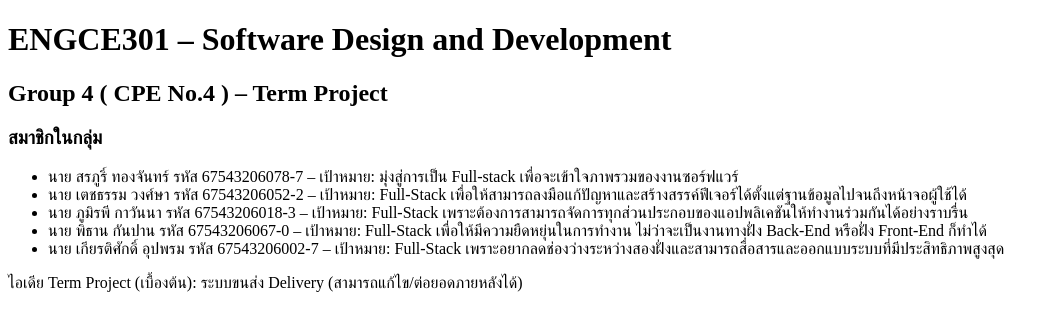
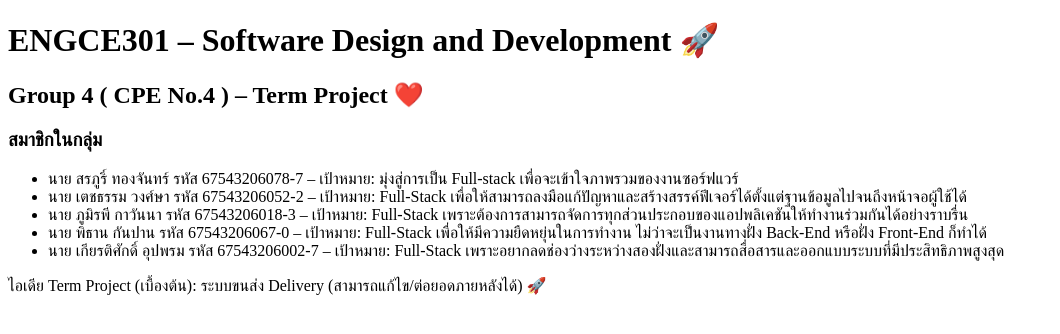
Before and after one commit to SoftwareDesign68-Team4/engce301-team-cpeno4, a plain HTML site: page engce301-week1/index.html in a window 1280 px wide. Shown: the whole page, without its empty margins (0-1060 px from the left). Drawn offline with Linux system fonts and the light colour scheme.

Commit message:
ตกแต่งให้สวยงานเฉยๆ

```diff
--- a/engce301-week1/index.html
+++ b/engce301-week1/index.html
@@ -2,11 +2,11 @@
 <html lang="th">
 <head>
   <meta charset="UTF-8" />
-  <title>Hello ENGCE301 – Group 4 (CPE No.4)</title>
+  <title>🎯 Hello ENGCE301 – Group 4 (CPE No.4)</title>
 </head>
 <body>
-  <h1>ENGCE301 – Software Design and Development</h1>
-  <h2>Group 4 ( CPE No.4 ) – Term Project</h2>
+  <h1>ENGCE301 – Software Design and Development 🚀</h1>
+  <h2>Group 4 ( CPE No.4 ) – Term Project ❤️</h2>
 
   <h3>สมาชิกในกลุ่ม</h3>
   <ul>
@@ -17,7 +17,7 @@
     <li>นาย เกียรติศักดิ์ อุปพรม รหัส 67543206002-7 – เป้าหมาย: Full-Stack เพราะอยากลดช่องว่างระหว่างสองฝั่งและสามารถสื่อสารและออกแบบระบบที่มีประสิทธิภาพสูงสุด</li>
   </ul>
 
-  <p>ไอเดีย Term Project (เบื้องต้น): ระบบขนส่ง Delivery (สามารถแก้ไข/ต่อยอดภายหลังได้)</p>
+  <p>ไอเดีย Term Project (เบื้องต้น): ระบบขนส่ง Delivery (สามารถแก้ไข/ต่อยอดภายหลังได้) 🚀</p>
 
   <script>
     console.log("ENGCE301 Lab 1 log from script");
```
